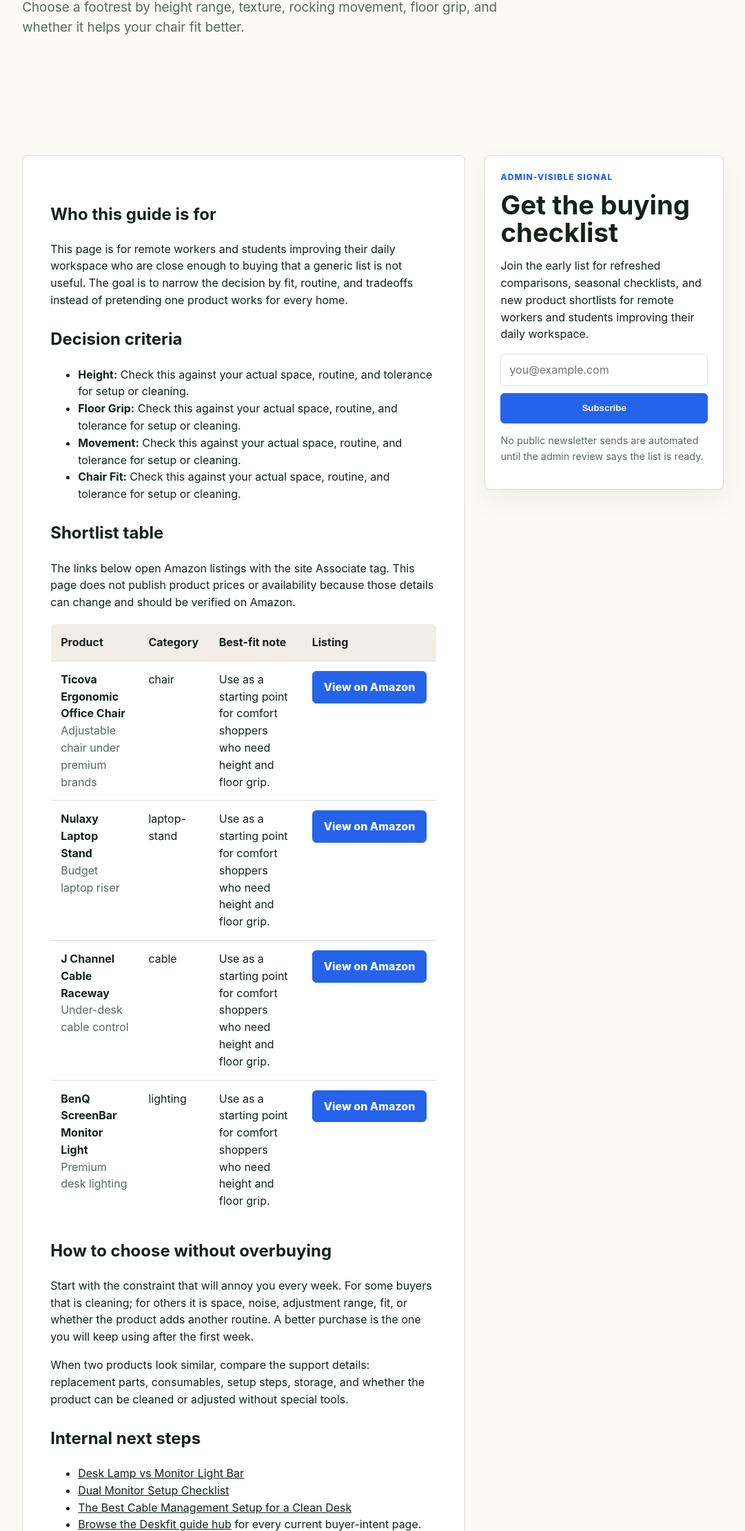
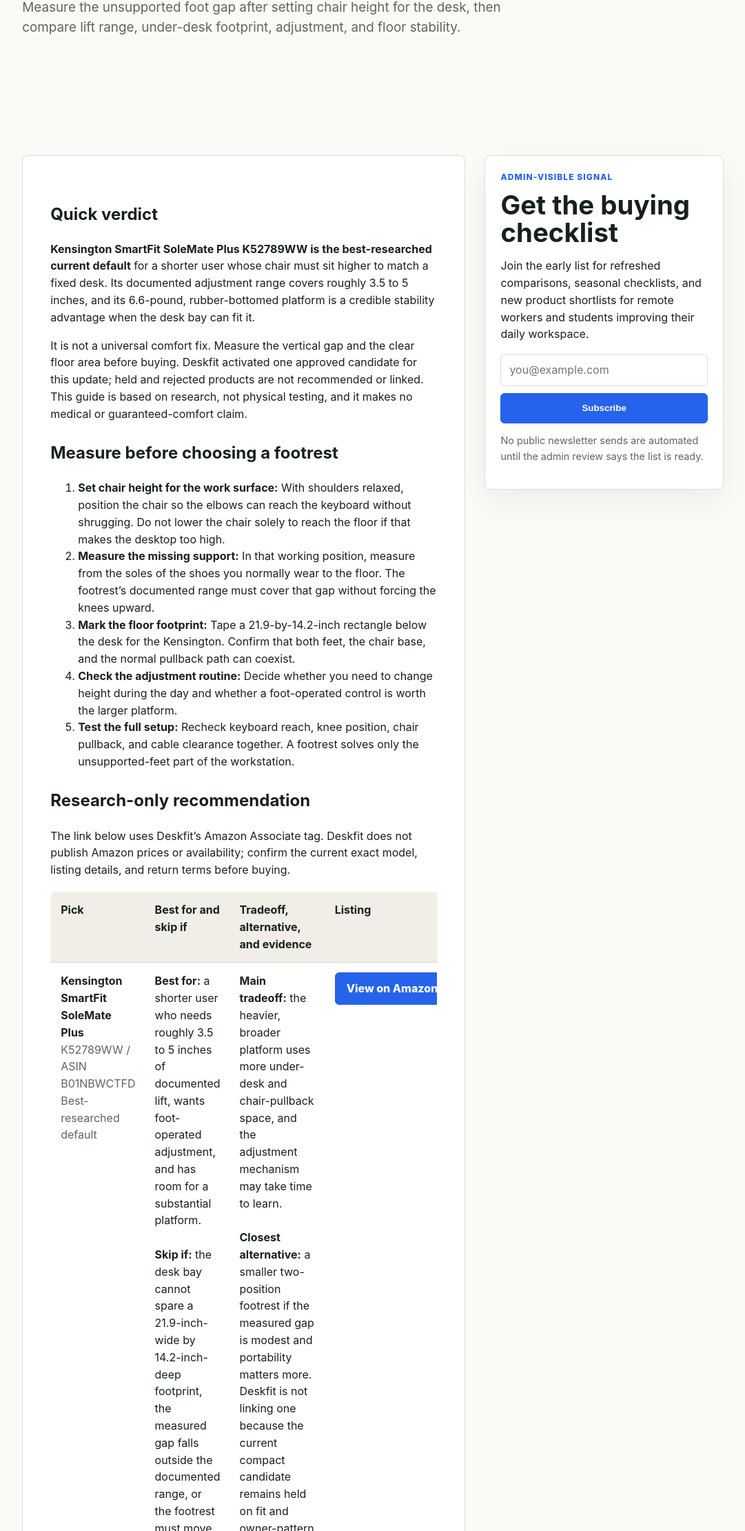
Before and after one commit to jordanbench/deskfit, a website: page guides/best-footrests-for-home-office/index.html in a window 1280 px wide. Shown: the part 580-2800 px from the top of the page at 69% size, without its empty margins (99-1180 px from the left). Drawn offline with Linux system fonts and the light colour scheme.

Commit message:
Activate Kensington footrest guide

```diff
--- a/guides/best-footrests-for-home-office/index.html
+++ b/guides/best-footrests-for-home-office/index.html
@@ -3,15 +3,15 @@
 <head>
   <meta charset="utf-8">
   <meta name="viewport" content="width=device-width, initial-scale=1">
-  <title>Best Footrests for Home Office Comfort | Deskfit</title>
-  <meta name="description" content="Choose a footrest by height range, texture, rocking movement, floor grip, and whether it helps your chair fit better.">
+  <title>Best Footrest for Shorter Users at Fixed Desks | Deskfit</title>
+  <meta name="description" content="Choose a footrest for a shorter user at a fixed-height desk by measuring lift, under-desk footprint, adjustment, and floor stability first.">
   <link rel="canonical" href="https://www.deskfit.co/guides/best-footrests-for-home-office/">
   <link rel="stylesheet" href="/assets/styles.css">
-  <meta property="og:title" content="Best Footrests for Home Office Comfort | Deskfit">
-  <meta property="og:description" content="Choose a footrest by height range, texture, rocking movement, floor grip, and whether it helps your chair fit better.">
+  <meta property="og:title" content="Best Footrest for Shorter Users at Fixed Desks | Deskfit">
+  <meta property="og:description" content="Choose a footrest for a shorter user at a fixed-height desk by measuring lift, under-desk footprint, adjustment, and floor stability first.">
   <meta property="og:type" content="article">
   <meta property="og:url" content="https://www.deskfit.co/guides/best-footrests-for-home-office/">
-  <script type="application/ld+json">{"@context":"https://schema.org","@type":"Article","headline":"Best Footrests for Home Office Comfort","description":"Choose a footrest by height range, texture, rocking movement, floor grip, and whether it helps your chair fit better.","datePublished":"2026-06-03","dateModified":"2026-06-03","author":{"@type":"Organization","name":"Deskfit"},"mainEntityOfPage":"https://www.deskfit.co/guides/best-footrests-for-home-office/"}</script>
+  <script type="application/ld+json">{"@context":"https://schema.org","@type":"Article","headline":"Best Footrest for Shorter Users at Fixed Desks","description":"Choose a footrest for a shorter user at a fixed-height desk by measuring lift, under-desk footprint, adjustment, and floor stability first.","datePublished":"2026-06-03","dateModified":"2026-08-11","author":{"@type":"Organization","name":"Deskfit"},"mainEntityOfPage":"https://www.deskfit.co/guides/best-footrests-for-home-office/"}</script>
 </head>
 <body style="--accent:#2563eb;--accent-2:#d97706">
   <header class="site-header">
@@ -26,56 +26,76 @@
   <main>
     <div class="disclosure">As an Amazon Associate I earn from qualifying purchases. Product links are affiliate links, and we may earn a commission if you buy after clicking.</div>
     <section class="article-hero">
-      <p class="eyebrow">Roundup / comfort</p>
-      <h1>Best Footrests for Home Office Comfort</h1>
-      <p>Choose a footrest by height range, texture, rocking movement, floor grip, and whether it helps your chair fit better.</p>
+      <p class="eyebrow">Back-to-school / measured fit</p>
+      <h1>Best Footrest for Shorter Users at Fixed Desks</h1>
+      <p>Measure the unsupported foot gap after setting chair height for the desk, then compare lift range, under-desk footprint, adjustment, and floor stability.</p>
     </section>
     <section class="content-grid">
       <article class="prose">
-        <h2>Who this guide is for</h2>
-        <p>This page is for remote workers and students improving their daily workspace who are close enough to buying that a generic list is not useful. The goal is to narrow the decision by fit, routine, and tradeoffs instead of pretending one product works for every home.</p>
-        <h2>Decision criteria</h2>
-        <ul><li><strong>Height:</strong> Check this against your actual space, routine, and tolerance for setup or cleaning.</li>
-<li><strong>Floor Grip:</strong> Check this against your actual space, routine, and tolerance for setup or cleaning.</li>
-<li><strong>Movement:</strong> Check this against your actual space, routine, and tolerance for setup or cleaning.</li>
-<li><strong>Chair Fit:</strong> Check this against your actual space, routine, and tolerance for setup or cleaning.</li></ul>
-        <h2>Shortlist table</h2>
-        <p>The links below open Amazon listings with the site Associate tag. This page does not publish product prices or availability because those details can change and should be verified on Amazon.</p>
+        <h2>Quick verdict</h2>
+        <p><strong>Kensington SmartFit SoleMate Plus K52789WW is the best-researched current default</strong> for a shorter user whose chair must sit higher to match a fixed desk. Its documented adjustment range covers roughly 3.5 to 5 inches, and its 6.6-pound, rubber-bottomed platform is a credible stability advantage when the desk bay can fit it.</p>
+        <p>It is not a universal comfort fix. Measure the vertical gap and the clear floor area before buying. Deskfit activated one approved candidate for this update; held and rejected products are not recommended or linked. This guide is based on research, not physical testing, and it makes no medical or guaranteed-comfort claim.</p>
+
+        <h2>Measure before choosing a footrest</h2>
+        <ol>
+          <li><strong>Set chair height for the work surface:</strong> With shoulders relaxed, position the chair so the elbows can reach the keyboard without shrugging. Do not lower the chair solely to reach the floor if that makes the desktop too high.</li>
+          <li><strong>Measure the missing support:</strong> In that working position, measure from the soles of the shoes you normally wear to the floor. The footrest&rsquo;s documented range must cover that gap without forcing the knees upward.</li>
+          <li><strong>Mark the floor footprint:</strong> Tape a 21.9-by-14.2-inch rectangle below the desk for the Kensington. Confirm that both feet, the chair base, and the normal pullback path can coexist.</li>
+          <li><strong>Check the adjustment routine:</strong> Decide whether you need to change height during the day and whether a foot-operated control is worth the larger platform.</li>
+          <li><strong>Test the full setup:</strong> Recheck keyboard reach, knee position, chair pullback, and cable clearance together. A footrest solves only the unsupported-feet part of the workstation.</li>
+        </ol>
+
+        <h2>Research-only recommendation</h2>
+        <p>The link below uses Deskfit&rsquo;s Amazon Associate tag. Deskfit does not publish Amazon prices or availability; confirm the current exact model, listing details, and return terms before buying.</p>
         <div class="table-scroll"><table>
-      <thead><tr><th>Product</th><th>Category</th><th>Best-fit note</th><th>Listing</th></tr></thead>
-      <tbody><tr>
-        <td><strong>Ticova Ergonomic Office Chair</strong><br><span class="muted">Adjustable chair under premium brands</span></td>
-        <td>chair</td>
-        <td>Use as a starting point for comfort shoppers who need height and floor grip.</td>
-        <td><a class="button" data-asin="B0B1QJQX4W" href="https://www.amazon.com/dp/B0B1QJQX4W/ref=nosim?tag=abbeybench-20" rel="sponsored nofollow noopener" target="_blank">View on Amazon</a></td>
-      </tr>
-<tr>
-        <td><strong>Nulaxy Laptop Stand</strong><br><span class="muted">Budget laptop riser</span></td>
-        <td>laptop-stand</td>
-        <td>Use as a starting point for comfort shoppers who need height and floor grip.</td>
-        <td><a class="button" data-asin="B08C2LC3H2" href="https://www.amazon.com/dp/B08C2LC3H2/ref=nosim?tag=abbeybench-20" rel="sponsored nofollow noopener" target="_blank">View on Amazon</a></td>
-      </tr>
-<tr>
-        <td><strong>J Channel Cable Raceway</strong><br><span class="muted">Under-desk cable control</span></td>
-        <td>cable</td>
-        <td>Use as a starting point for comfort shoppers who need height and floor grip.</td>
-        <td><a class="button" data-asin="B07H2W68N2" href="https://www.amazon.com/dp/B07H2W68N2/ref=nosim?tag=abbeybench-20" rel="sponsored nofollow noopener" target="_blank">View on Amazon</a></td>
-      </tr>
-<tr>
-        <td><strong>BenQ ScreenBar Monitor Light</strong><br><span class="muted">Premium desk lighting</span></td>
-        <td>lighting</td>
-        <td>Use as a starting point for comfort shoppers who need height and floor grip.</td>
-        <td><a class="button" data-asin="B07Q3TCT4L" href="https://www.amazon.com/dp/B07Q3TCT4L/ref=nosim?tag=abbeybench-20" rel="sponsored nofollow noopener" target="_blank">View on Amazon</a></td>
-      </tr></tbody>
-    </table></div>
-        <h2>How to choose without overbuying</h2>
-        <p>Start with the constraint that will annoy you every week. For some buyers that is cleaning; for others it is space, noise, adjustment range, fit, or whether the product adds another routine. A better purchase is the one you will keep using after the first week.</p>
-        <p>When two products look similar, compare the support details: replacement parts, consumables, setup steps, storage, and whether the product can be cleaned or adjusted without special tools.</p>
+          <thead><tr><th>Pick</th><th>Best for and skip if</th><th>Tradeoff, alternative, and evidence</th><th>Listing</th></tr></thead>
+          <tbody>
+            <tr>
+              <td><strong>Kensington SmartFit SoleMate Plus</strong><br><span class="muted">K52789WW / ASIN B01NBWCTFD<br>Best-researched default</span></td>
+              <td><strong>Best for:</strong> a shorter user who needs roughly 3.5 to 5 inches of documented lift, wants foot-operated adjustment, and has room for a substantial platform.<br><br><strong>Skip if:</strong> the desk bay cannot spare a 21.9-inch-wide by 14.2-inch-deep footprint, the measured gap falls outside the documented range, or the footrest must move between rooms often.</td>
+              <td><strong>Main tradeoff:</strong> the heavier, broader platform uses more under-desk and chair-pullback space, and the adjustment mechanism may take time to learn.<br><br><strong>Closest alternative:</strong> a smaller two-position footrest if the measured gap is modest and portability matters more. Deskfit is not linking one because the current compact candidate remains held on fit and owner-pattern concerns.<br><br><span class="muted"><strong>Evidence boundary:</strong> exact identity and dimensions are verified specifications; range, materials, and pedal operation are manufacturer-documented claims. Stability and mechanism-stiffness themes are owner-reported patterns. The default-pick conclusion is editorial inference.</span></td>
+              <td><a class="button" data-asin="B01NBWCTFD" href="https://www.amazon.com/dp/B01NBWCTFD/ref=nosim?tag=abbeybench-20" rel="sponsored nofollow noopener" target="_blank">View on Amazon</a></td>
+            </tr>
+          </tbody>
+        </table></div>
+
+        <h2>What the evidence does and does not establish</h2>
+        <ul>
+          <li><strong>Verified specification:</strong> Amazon&rsquo;s exact U.S. listing maps ASIN B01NBWCTFD to the black SmartFit SoleMate Plus, model K52789WW. The model, UPC, dimensions, and weight align with Kensington&rsquo;s official sheet.</li>
+          <li><strong>Manufacturer claim:</strong> Kensington documents an 88.9-to-127-millimeter height range, up to 30 degrees of tilt, foot-pedal adjustment, a rubber bottom, a 21.9-by-14.2-inch footprint, and a 6.6-pound unit weight.</li>
+          <li><strong>Owner-reported pattern:</strong> exact-model owner aggregation contains recurring reports of stability and quiet use, with setup confusion or mechanism stiffness in the negative tail. These reports are anecdotal, not controlled tests or incidence estimates.</li>
+          <li><strong>Official safety check:</strong> a CPSC recall search checked on August 10, 2026 returned no exact SoleMate, K52789WW, or B01NBWCTFD match. A database no-match is not a safety certification.</li>
+          <li><strong>Editorial inference:</strong> the product is the strongest default only when its documented lift covers the measured gap and its full footprint clears the desk bay. Deskfit did not physically test it.</li>
+        </ul>
+
+        <h2>Pass/fail buying checklist</h2>
+        <div class="table-scroll"><table>
+          <thead><tr><th>Gate</th><th>Pass</th><th>Fail or wait</th></tr></thead>
+          <tbody>
+            <tr><td>Lift range</td><td>Your measured gap fits inside the exact model&rsquo;s documented 3.5-to-5-inch range.</td><td>You are estimating from user height, or the gap falls outside the range.</td></tr>
+            <tr><td>Desk-bay fit</td><td>A 21.9-by-14.2-inch rectangle clears the desk legs, cables, and chair path.</td><td>The platform would force the feet off-center or block normal pullback.</td></tr>
+            <tr><td>Adjustment</td><td>You want foot-operated height and tilt changes at a fixed workstation.</td><td>You need a light portable support or a fixed angle that cannot move.</td></tr>
+            <tr><td>Floor behavior</td><td>The rubber-bottomed, 6.6-pound platform suits the floor and routine.</td><td>You need proof of grip on your exact flooring; manufacturer materials alone do not guarantee it.</td></tr>
+            <tr><td>Exact identity</td><td>The listing still shows B01NBWCTFD, K52789WW, black SmartFit SoleMate Plus.</td><td>The ASIN, model, style, or color resolves to a different variant.</td></tr>
+          </tbody>
+        </table></div>
+
+        <h2>When a footrest is the wrong fix</h2>
+        <ul>
+          <li>The chair can already sit low enough for supported feet and relaxed keyboard reach.</li>
+          <li>The seat is too deep, the armrests block the desk, or the keyboard remains too far away.</li>
+          <li>The laptop screen is low but direct typing is the real constraint; fix screen and input-device geometry together.</li>
+          <li>The fixed desk is so high that the required chair raise and footrest lift fall outside documented product ranges.</li>
+        </ul>
+
         <h2>Internal next steps</h2>
-        <ul><li><a href="/guides/desk-lamp-vs-monitor-light/">Desk Lamp vs Monitor Light Bar</a></li>
-<li><a href="/guides/dual-monitor-setup-checklist/">Dual Monitor Setup Checklist</a></li>
-<li><a href="/guides/best-cable-management-clean-desk/">The Best Cable Management Setup for a Clean Desk</a></li>
-<li><a href="/guides/">Browse the Deskfit guide hub</a> for every current buyer-intent page.</li></ul>
+        <ul>
+          <li><a href="/guides/best-office-chairs-under-350/">Measure chair fit for a shorter user</a> before treating foot support as the only constraint.</li>
+          <li><a href="/guides/home-office-setup-for-small-room/">Plan the full small-room workstation footprint</a>, including chair pullback and under-desk clearance.</li>
+          <li><a href="/guides/first-apartment-desk-setup/">Build a first-apartment desk setup in purchase order</a> before adding secondary accessories.</li>
+          <li><a href="/guides/standing-desk-vs-converter/">Compare a standing desk with a converter</a> if work-surface height is the root problem.</li>
+          <li><a href="/guides/">Browse the Deskfit guide hub</a> for every current buyer-intent page.</li>
+        </ul>
       </article>
       <aside id="newsletter" class="newsletter-card">
     <p class="eyebrow">Admin-visible signal</p>
--- a/sitemap.xml
+++ b/sitemap.xml
@@ -1,7 +1,7 @@
 <?xml version="1.0" encoding="UTF-8"?>
 <urlset xmlns="http://www.sitemaps.org/schemas/sitemap/0.9">
   <url><loc>https://www.deskfit.co/</loc><lastmod>2026-06-03</lastmod></url>
-  <url><loc>https://www.deskfit.co/guides/</loc><lastmod>2026-06-03</lastmod></url>
+  <url><loc>https://www.deskfit.co/guides/</loc><lastmod>2026-08-11</lastmod></url>
   <url><loc>https://www.deskfit.co/content-calendar/</loc><lastmod>2026-06-03</lastmod></url>
   <url><loc>https://www.deskfit.co/about/</loc><lastmod>2026-06-03</lastmod></url>
   <url><loc>https://www.deskfit.co/contact/</loc><lastmod>2026-06-03</lastmod></url>
@@ -14,9 +14,9 @@
   <url><loc>https://www.deskfit.co/guides/laptop-stand-for-students/</loc><lastmod>2026-07-14</lastmod></url>
   <url><loc>https://www.deskfit.co/guides/home-office-setup-for-small-room/</loc><lastmod>2026-06-03</lastmod></url>
   <url><loc>https://www.deskfit.co/guides/desk-lamp-vs-monitor-light/</loc><lastmod>2026-06-03</lastmod></url>
-  <url><loc>https://www.deskfit.co/guides/best-footrests-for-home-office/</loc><lastmod>2026-06-03</lastmod></url>
+  <url><loc>https://www.deskfit.co/guides/best-footrests-for-home-office/</loc><lastmod>2026-08-11</lastmod></url>
   <url><loc>https://www.deskfit.co/guides/dual-monitor-setup-checklist/</loc><lastmod>2026-06-09</lastmod></url>
   <url><loc>https://www.deskfit.co/guides/best-desk-accessories-under-30/</loc><lastmod>2026-06-03</lastmod></url>
   <url><loc>https://www.deskfit.co/guides/home-office-gifts-remote-workers/</loc><lastmod>2026-06-03</lastmod></url>
-  <url><loc>https://www.deskfit.co/guides/first-apartment-desk-setup/</loc><lastmod>2026-07-28</lastmod></url>
+  <url><loc>https://www.deskfit.co/guides/first-apartment-desk-setup/</loc><lastmod>2026-08-11</lastmod></url>
 </urlset>
```
Also changed, not shown: data/catalog-review.json (+12 -0 lines), data/products.json (+7 -0 lines), guides/first-apartment-desk-setup/index.html (+1 -0 lines), guides/index.html (+1 -1 lines), data/product-candidates.json.
